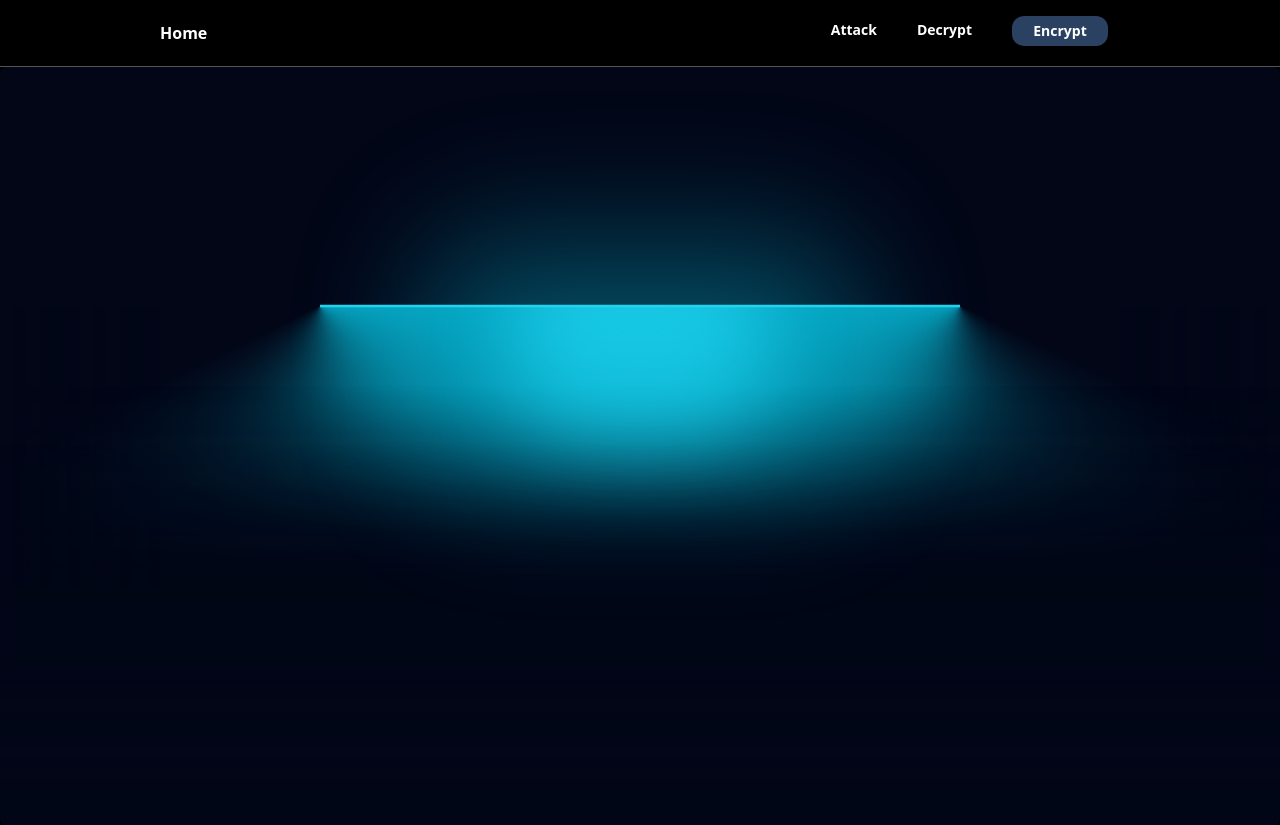
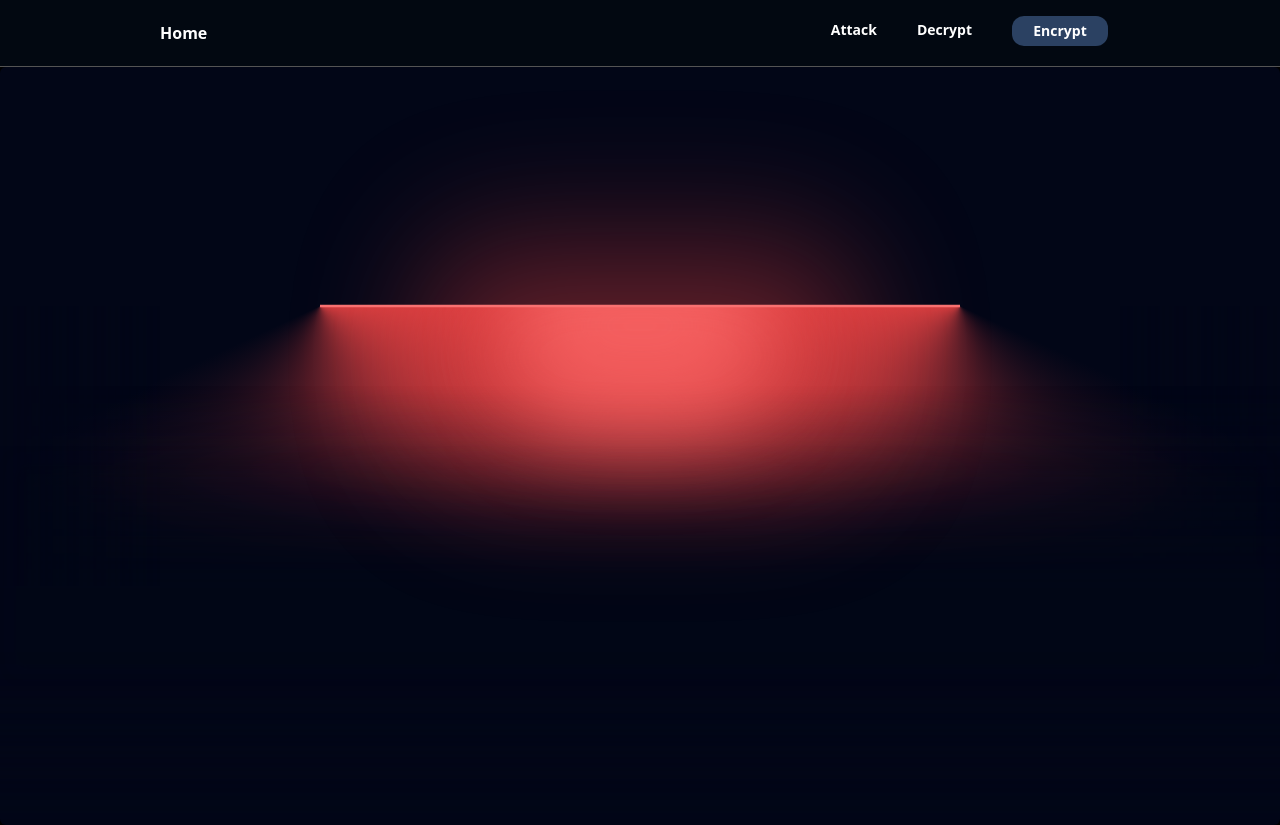
Before and after one commit to Haram-Nagra/Adaptive-Encryption-Based-on-traffic-analysis, a React (Vite) app: page /attack in a window 1280 px wide. Built offline with nearby package versions, Linux system fonts and the light colour scheme.

Commit message:
decrypt done

```diff
--- a/src/App.jsx
+++ b/src/App.jsx
@@ -2,7 +2,7 @@
 import Home from "./pages/home"
 import Encrypt from "./pages/encrypt";
 import Decrypt from "./pages/decrypt";
-import Attack from "./pages/attck";
+import Attack from "./pages/attack";
 import {
   BrowserRouter,
   Routes,
--- a/src/components/hero.tsx
+++ b/src/components/hero.tsx
@@ -12,7 +12,7 @@
     onMouseLeave={() => setHovered(false)}
     className="h-[47rem] flex flex-col lg:flex-row overflow-hidden items-center justify-center bg-black w-full gap-4 mx-auto px-8 relative"
 >
-    <p className="md:text-6xl text-2xl font-serif font-medium tracking-tight text-center text-white relative z-20 max-w-6xl mx-auto">
+    <p className="md:text-6xl text-2xl font-serif font-medium tracking-tight text-center text-slate-400 text-opacity-100 relative z-20 max-w-6xl mx-auto">
     Adaptive Encryption Based on Traffic Analysis
     </p>
     <AnimatePresence>
@@ -27,8 +27,8 @@
             animationSpeed={5}
             containerClassName="bg-transparent"
             colors={[
-                [59, 130, 246],
-                [139, 92, 246],
+                [0, 150 ,255],
+                [0, 150 ,255],
             ]}
             opacities={[0.2, 0.2, 0.2, 0.2, 0.2, 0.4, 0.4, 0.4, 0.4, 1]}
             dotSize={2}
--- /dev/null
+++ b/src/components/lamp-demo2.tsx
@@ -0,0 +1,85 @@
+    "use client";
+    import React from "react";
+    import { motion } from "framer-motion";
+    import { cn } from "./util";
+
+    export const LampContainer = ({
+    children,
+    className,
+    }: {
+    children: React.ReactNode;
+    className?: string;
+    }) => {
+    return (
+    <div
+    className={cn(
+    "relative flex h-[758px] flex-col items-center justify-center overflow-hidden bg-slate-950 w-full rounded-md z-0",
+    className
+    )}
+    >
+    <div className="relative flex w-full flex-auto scale-y-125 items-center justify-center isolate z-0 ">
+    <motion.div
+        initial={{ opacity: 0.5, width: "15rem" }}
+        whileInView={{ opacity: 1, width: "40rem" }}
+        transition={{
+        delay: 0.3,
+        duration: 0.8,
+        ease: "easeInOut",
+        }}
+        style={{
+        backgroundImage: `conic-gradient(var(--conic-position), var(--tw-gradient-stops))`,
+        }}
+        className="absolute inset-auto right-1/2 h-56 overflow-visible w-[40rem] bg-gradient-conic from-red-500 via-transparent to-transparent text-white [--conic-position:from_70deg_at_center_top]"
+    >
+        <div className="absolute w-[100%] left-0 bg-slate-950 h-40 bottom-0 z-20 [mask-image:linear-gradient(to_top,white,transparent)]" />
+        <div className="absolute w-40 h-[100%] left-0 bg-slate-950 bottom-0 z-20 [mask-image:linear-gradient(to_right,white,transparent)]" />
+    </motion.div>
+    <motion.div
+        initial={{ opacity: 0.5, width: "15rem" }}
+        whileInView={{ opacity: 1, width: "40rem" }}
+        transition={{
+        delay: 0.3,
+        duration: 0.8,
+        ease: "easeInOut",
+        }}
+        style={{
+        backgroundImage: `conic-gradient(var(--conic-position), var(--tw-gradient-stops))`,
+        }}
+        className="absolute inset-auto left-1/2 h-56 w-[40rem] bg-gradient-conic from-transparent via-transparent to-red-500 text-white [--conic-position:from_290deg_at_center_top]"
+    >
+        <div className="absolute w-40 h-[100%] right-0 bg-slate-950 bottom-0 z-20 [mask-image:linear-gradient(to_left,white,transparent)]" />
+        <div className="absolute w-[100%] right-0 bg-slate-950 h-40 bottom-0 z-20 [mask-image:linear-gradient(to_top,white,transparent)]" />
+    </motion.div>
+    <div className="absolute top-1/2 h-48 w-full translate-y-12 scale-x-150 bg-slate-950 blur-2xl"></div>
+    <div className="absolute top-1/2 z-50 h-48 w-full bg-transparent opacity-10 backdrop-blur-md"></div>
+    <div className="absolute inset-auto z-50 h-36 w-[28rem] -translate-y-1/2 rounded-full bg-red-500 opacity-50 blur-3xl"></div>
+    <motion.div
+        initial={{ width: "8rem" }}
+        whileInView={{ width: "16rem" }}
+        transition={{
+        delay: 0.3,
+        duration: 0.8,
+        ease: "easeInOut",
+        }}
+        className="absolute inset-auto z-30 h-36 w-64 -translate-y-[6rem] rounded-full bg-red-400 blur-2xl"
+    ></motion.div>
+    <motion.div
+        initial={{ width: "15rem" }}
+        whileInView={{ width: "40rem" }}
+        transition={{
+        delay: 0.3,
+        duration: 0.8,
+        ease: "easeInOut",
+        }}
+        className="absolute inset-auto z-50 h-0.5 w-[40rem] -translate-y-[7rem] bg-red-400"
+    ></motion.div>
+
+    <div className="absolute inset-auto z-40 h-44 w-full -translate-y-[12.5rem] bg-slate-950"></div>
+    </div>
+
+    <div className="relative z-50 flex flex-col items-center px-5">
+    {children}
+    </div>
+    </div>
+    );
+    };
--- /dev/null
+++ b/src/components/lamp2.jsx
@@ -0,0 +1,26 @@
+"use client";
+import React from "react";
+import { motion } from "framer-motion";
+import { LampContainer } from "./lamp-demo2";
+
+export default function Lamp2({ children }) {
+    return (
+        <LampContainer className="flex flex-col items-center relative">
+            <motion.h1
+                initial={{ opacity: 0.5, y: 100 }}
+                whileInView={{ opacity: 1, y: 0 }}
+                transition={{
+                    delay: 0.3,
+                    duration: 0.8,
+                    ease: "easeInOut",
+                }}
+                className="-mt-96 bg-gradient-to-br from-slate-300 to-slate-500 py-16 bg-clip-text text-center font-medium tracking-tight text-transparent"
+            >
+            <div>
+                {children}
+            </div>
+            </motion.h1>
+
+        </LampContainer>
+    );
+}
--- a/src/pages/attck.jsx
+++ b/src/pages/attack.jsx
@@ -1,10 +1,10 @@
 import EncryptionForm from "../components/encrypt-form"
-import Lamp from "../components/lamp"
+import Lamp2 from "../components/lamp2"
 
 export default function Attack(){
     return(
-        <Lamp>
+        <Lamp2>
 
-        </Lamp>
+        </Lamp2>
     )
 }
--- a/src/pages/layout.jsx
+++ b/src/pages/layout.jsx
@@ -4,7 +4,7 @@
   return (
     <>
     <header className=" flex flex-row text-[#FFFFFF] bg-[#0F0F0F] font-bold">
-        <nav className="flex flex-row p-2 px-40 gap-x-10 justify-between w-full bg-black border-b border-b-[#545454] sticky ">
+        <nav className="flex flex-row p-2 px-40 gap-x-10 justify-between w-full bg-[#020811f4] border-b border-b-[#545454] sticky ">
             <div className="flex items-center">
                 <Link to={"/"}>Home</Link>
             </div>
```
